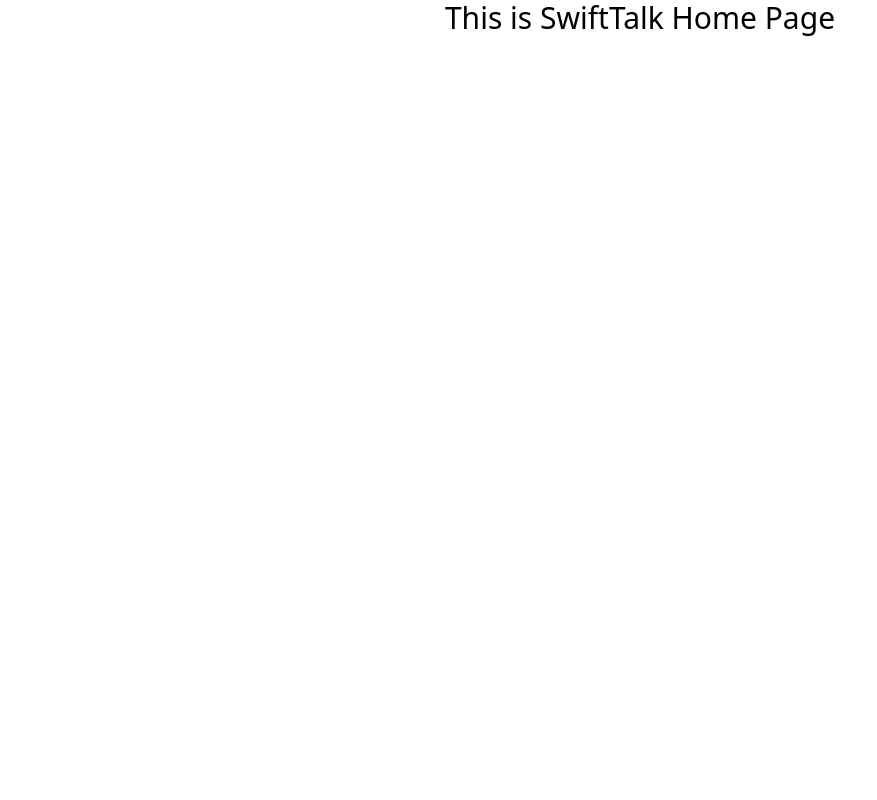
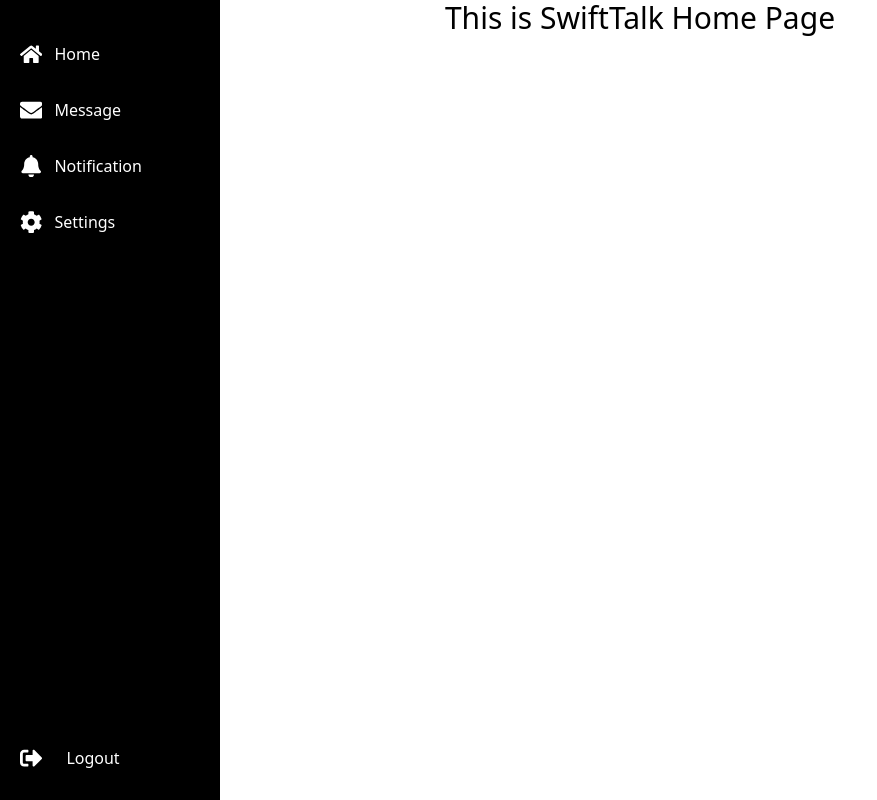
Before and after one commit to jakaria987/SwiftTalk, a React (Vite) app: page / in a window 1280 px wide. Shown: the whole page, without its empty margins (0-877 px from the left). Built offline with nearby package versions, Linux system fonts and the light colour scheme.

Commit message:
add sidebar and have some changes in root

```diff
--- a/package.json
+++ b/package.json
@@ -15,6 +15,7 @@
     "react": "^19.1.0",
     "react-dom": "^19.1.0",
     "react-hot-toast": "^2.5.2",
+    "react-icons": "^5.5.0",
     "react-router": "^7.6.0",
     "tailwindcss": "^4.1.5"
   },
--- a/src/App.jsx
+++ b/src/App.jsx
@@ -4,11 +4,17 @@ import Home from "./pages/Home";
 import NotFound from "./pages/NotFound";
 import SignUp from './pages/SignUp';
 import SignIn from './pages/SignIn';
+import RootLayout from "./pages/RootLayout";
+import Message from "./pages/Message";
 
 const router = createBrowserRouter([
   {
     path: "/",
-    element: <Home></Home>,
+    element: <RootLayout></RootLayout>,
+    children: [
+      { index: true, Component: Home },
+      { path: "message", Component: Message },
+    ]
   },
   {
     path: "*",
--- /dev/null
+++ b/src/Components/SideBar.css
@@ -0,0 +1,67 @@
+/* Sidebar.css */
+
+.sidebar {
+  width: 220px;
+  height: 100vh;
+  background-color: #000; /* Black */
+  padding: 20px 10px;
+  display: flex;
+  flex-direction: column;
+  justify-content: space-between;
+  position: fixed;
+  left: 0;
+  top: 0;
+}
+
+.sidebar-list {
+  list-style: none;
+  padding: 0;
+  margin: 0;
+}
+
+.sidebar-list li {
+  margin: 12px 0;
+  padding: 10px;
+  border-radius: 8px;
+  color: #fff;
+  cursor: pointer;
+  display: flex;
+  align-items: center;
+  transition: background-color 0.3s, color 0.3s, box-shadow 0.3s;
+}
+
+.sidebar-list li:hover {
+  background-color: #ccc; /* Gray background */
+  color: #000; /* Black text */
+  box-shadow: 2px 2px 10px rgba(255, 255, 255, 0.1);
+}
+
+.icon {
+  font-size: 1.4rem;
+  margin-right: 12px;
+}
+
+.item-text {
+  font-size: 1rem;
+}
+
+.logout {
+  display: flex;
+  align-items: center;
+  padding: 10px;
+  color: #fff;
+  cursor: pointer;
+  border-radius: 8px;
+  transition: background-color 0.3s, color 0.3s, box-shadow 0.3s;
+}
+
+.logout:hover {
+  background-color: #ccc;
+  color: #000;
+  box-shadow: 2px 2px 10px rgba(255, 255, 255, 0.1);
+}
+
+.logout-text {
+  margin-left: 12px;
+  font-size: 1rem;
+}
--- /dev/null
+++ b/src/Components/SideBar.jsx
@@ -0,0 +1,35 @@
+// Sidebar.jsx
+import './Sidebar.css';
+import { FaHome, FaEnvelope, FaBell, FaCog, FaSignOutAlt } from 'react-icons/fa';
+
+const Sidebar = () => {
+  return (
+    <div className="sidebar">
+      <ul className="sidebar-list">
+        <li>
+          <FaHome className="icon" />
+          <span className="item-text">Home</span>
+        </li>
+        <li>
+          <FaEnvelope className="icon" />
+          <span className="item-text">Message</span>
+        </li>
+        <li>
+          <FaBell className="icon" />
+          <span className="item-text">Notification</span>
+        </li>
+        <li>
+          <FaCog className="icon" />
+          <span className="item-text">Settings</span>
+        </li>
+      </ul>
+
+      <div className="logout">
+        <FaSignOutAlt className="icon" />
+        <span className="logout-text">Logout</span>
+      </div>
+    </div>
+  );
+};
+
+export default Sidebar;
--- a/src/firebase.config.js
+++ b/src/firebase.config.js
@@ -1,9 +1,5 @@
-// Import the functions you need from the SDKs you need
 import { initializeApp } from "firebase/app";
-// TODO: Add SDKs for Firebase products that you want to use
-// https://firebase.google.com/docs/web/setup#available-libraries
-
-// Your web app's Firebase configuration
+import { getAuth } from "firebase/auth";
 const firebaseConfig = {
   apiKey: "AIzaSyAxtooG_J4odHaSi1mqGHOia6T7lnKcE8g",
   authDomain: "chatting-application-7ec77.firebaseapp.com",
@@ -12,6 +8,7 @@ const firebaseConfig = {
   messagingSenderId: "38826680369",
   appId: "1:38826680369:web:7c340d8fe3f5ff9302b510",
 };
-// Initialize Firebase
 const app = initializeApp(firebaseConfig);
-export default firebaseConfig;
+const auth = getAuth(app);
+export { app };
+export { auth };
--- a/src/main.jsx
+++ b/src/main.jsx
@@ -2,7 +2,6 @@ import { StrictMode } from "react";
 import { createRoot } from "react-dom/client";
 import "./index.css";
 import App from "./App.jsx";
-import firebaseConfig from "./firebase.config.js";
 
 createRoot(document.getElementById("root")).render(
   <StrictMode>
--- /dev/null
+++ b/src/pages/Message.jsx
@@ -0,0 +1,9 @@
+import React from 'react'
+
+const Message = () => {
+  return (
+    <div>Message</div>
+  )
+}
+
+export default Message
--- /dev/null
+++ b/src/pages/RootLayout.jsx
@@ -0,0 +1,14 @@
+import React from 'react'
+import { Outlet } from 'react-router'
+import SideBar from '../Components/SideBar'
+
+const RootLayout = () => {
+  return (
+    <div>
+        <SideBar></SideBar>
+        <Outlet></Outlet>
+    </div>
+  )
+}
+
+export default RootLayout
--- a/src/pages/SignIn.jsx
+++ b/src/pages/SignIn.jsx
@@ -1,9 +1,69 @@
-import React from "react";
+import { useState } from "react";
 import { Link } from "react-router";
+import { signInWithEmailAndPassword } from "firebase/auth";
+import toast, { Toaster } from "react-hot-toast";
+import { auth } from "../firebase.config";
+import { useNavigate } from "react-router";
 
 const SignIn = () => {
+  const [userInfo, setUserInfo] = useState({
+    name: "",
+    email: "",
+    password: "",
+  });
+  const navigate = useNavigate();
+  const handleEmail = (e) => {
+    setUserInfo((prev) => {
+      return {
+        ...prev,
+        email: e.target.value,
+      };
+    });
+  };
+  const handlePassword = (e) => {
+    setUserInfo((prev) => {
+      return {
+        ...prev,
+        password: e.target.value,
+      };
+    });
+  };
+  const handleSignIn = (e) => {
+    e.preventDefault();
+    if (userInfo.email && userInfo.password) {
+      signInWithEmailAndPassword(auth, userInfo.email, userInfo.password)
+        .then((userCredential) => {
+          const user = userCredential.user;
+          if (user.emailVerified) {
+            toast.success("Welcome to SwiftTalk");
+            setTimeout(() => navigate("/"), 1500);
+            console.log(user);
+          }else{
+            toast.error("Please verify your email first")
+          }
+        })
+        .catch((error) => {
+          const errorCode = error.code;
+          const errorMessage = error.message;
+          console.log(errorCode);
+          console.log(errorMessage);
+          if (errorCode.includes("auth/invalid-credential")) {
+            toast.error("Something went wrong, check your email or password");
+            setUserInfo({
+              name: "",
+              email: "",
+              password: "",
+            });
+          }
+        });
+    } else {
+      toast.error("Email & Password is required");
+    }
+  };
+
   return (
     <div className="min-h-screen flex items-center justify-center bg-gradient-to-br from-blue-500 to-indigo-700 p-4">
+      <Toaster position="top-right" reverseOrder={true} />
       <div className="bg-white dark:bg-gray-900 shadow-2xl rounded-3xl p-8 w-full max-w-md transition-transform duration-500 hover:scale-105">
         <div className="text-center mb-6">
           <h1 className="text-4xl font-extrabold text-gray-800 dark:text-[#14B8A6] mb-2 animate-fade-in">
@@ -14,23 +74,14 @@ const SignIn = () => {
           </p>
         </div>
 
-        <form className="space-y-5">
-          <div>
-            <label className="block mb-1 text-sm font-semibold text-gray-700 dark:text-gray-300">
-              Username
-            </label>
-            <input
-              type="text"
-              className="w-full px-4 py-2 border border-gray-300 rounded-lg focus:ring-2 focus:ring-indigo-400 dark:bg-gray-800 dark:border-gray-700 dark:text-white transition"
-              placeholder="Enter your username"
-            />
-          </div>
-
+        <form onSubmit={handleSignIn} className="space-y-5">
           <div>
             <label className="block mb-1 text-sm font-semibold text-gray-700 dark:text-gray-300">
               Email
             </label>
             <input
+              value={userInfo.email}
+              onChange={handleEmail}
               type="email"
               className="w-full px-4 py-2 border border-gray-300 rounded-lg focus:ring-2 focus:ring-indigo-400 dark:bg-gray-800 dark:border-gray-700 dark:text-white transition"
               placeholder="you@example.com"
@@ -42,6 +93,8 @@ const SignIn = () => {
               Password
             </label>
             <input
+              value={userInfo.password}
+              onChange={handlePassword}
               type="password"
               className="w-full px-4 py-2 border border-gray-300 rounded-lg focus:ring-2 focus:ring-indigo-400 dark:bg-gray-800 dark:border-gray-700 dark:text-white transition"
               placeholder="••••••••"
@@ -73,7 +126,7 @@ const SignIn = () => {
                 d="M8 10h.01M12 10h.01M16 10h.01M21 16a2 2 0 01-2 2H5a2 2 0 01-2-2V8a2 2 0 012-2h2l2-2h6l2 2h2a2 2 0 012 2z"
               />
             </svg>
-            Sign In & Start Chatting
+            Sign In
           </button>
         </form>
 
--- a/src/pages/SignUp.jsx
+++ b/src/pages/SignUp.jsx
@@ -1,15 +1,21 @@
 import { useState } from "react";
 import { Link } from "react-router";
 import toast, { Toaster } from "react-hot-toast";
-import { getAuth, createUserWithEmailAndPassword } from "firebase/auth";
+import {
+  createUserWithEmailAndPassword,
+  sendEmailVerification,
+  updateProfile,
+} from "firebase/auth";
+import { app, auth } from "../firebase.config";
+import { useNavigate } from "react-router";
 
 const SignUp = () => {
-  const auth = getAuth();
   const [userInfo, setUserInfo] = useState({
     name: "",
     email: "",
     password: "",
   });
+  const navigate = useNavigate();
   const handleName = (e) => {
     setUserInfo((prev) => {
       return {
@@ -51,9 +57,20 @@ const SignUp = () => {
     } else {
       createUserWithEmailAndPassword(auth, userInfo.email, userInfo.password)
         .then((userCredential) => {
-          const user = userCredential.user;
-          toast.success("Signed Up Successfully");
-          console.log(user);
+          sendEmailVerification(auth.currentUser).then(() => {
+            updateProfile(auth.currentUser, {
+              displayName: userInfo.name,
+            })
+              .then(() => {
+                const user = userCredential.user;
+                toast.success("Signed Up Successfully");
+                console.log(user);
+                navigate("/sign-in");
+              })
+              .catch((error) => {
+                console.log(error);
+              });
+          });
         })
         .catch((error) => {
           const errorCode = error.code;
```
Also changed, not shown: 1 other file (tests, documents, lock files or other folders).
